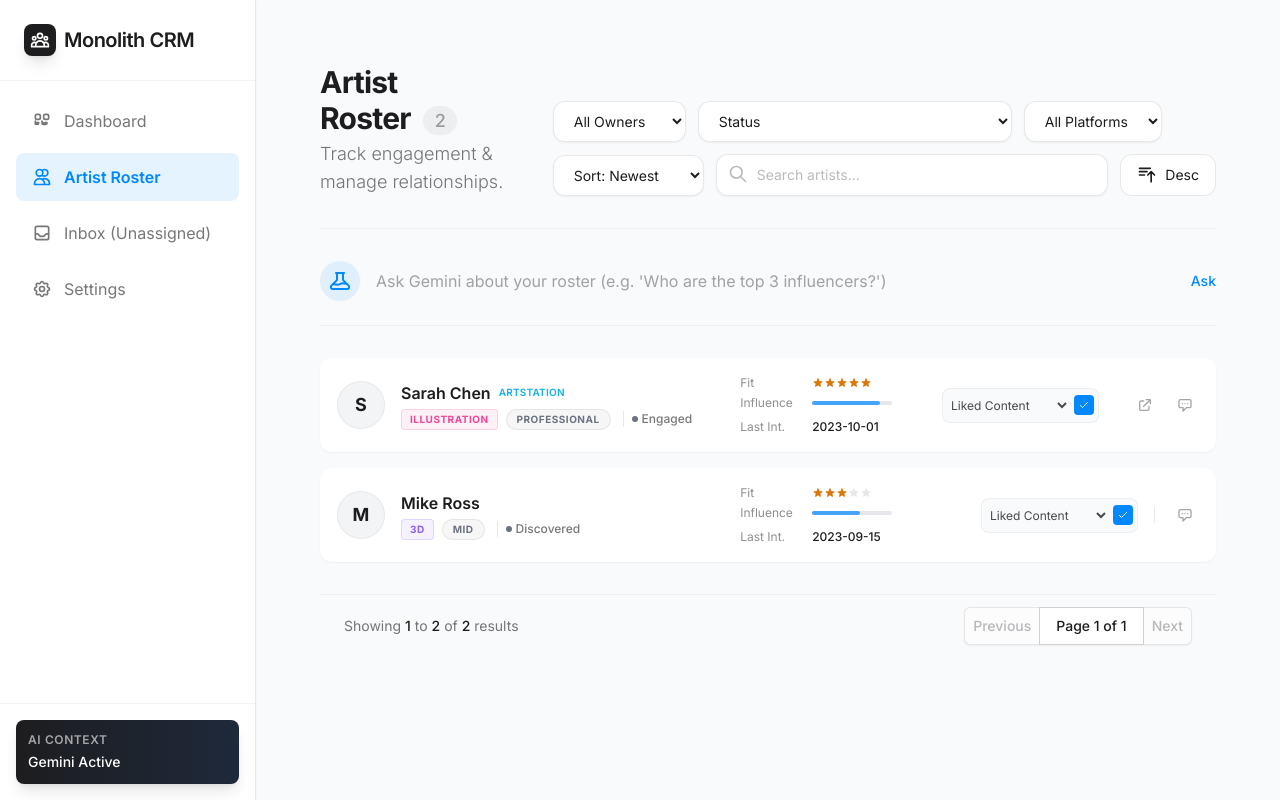
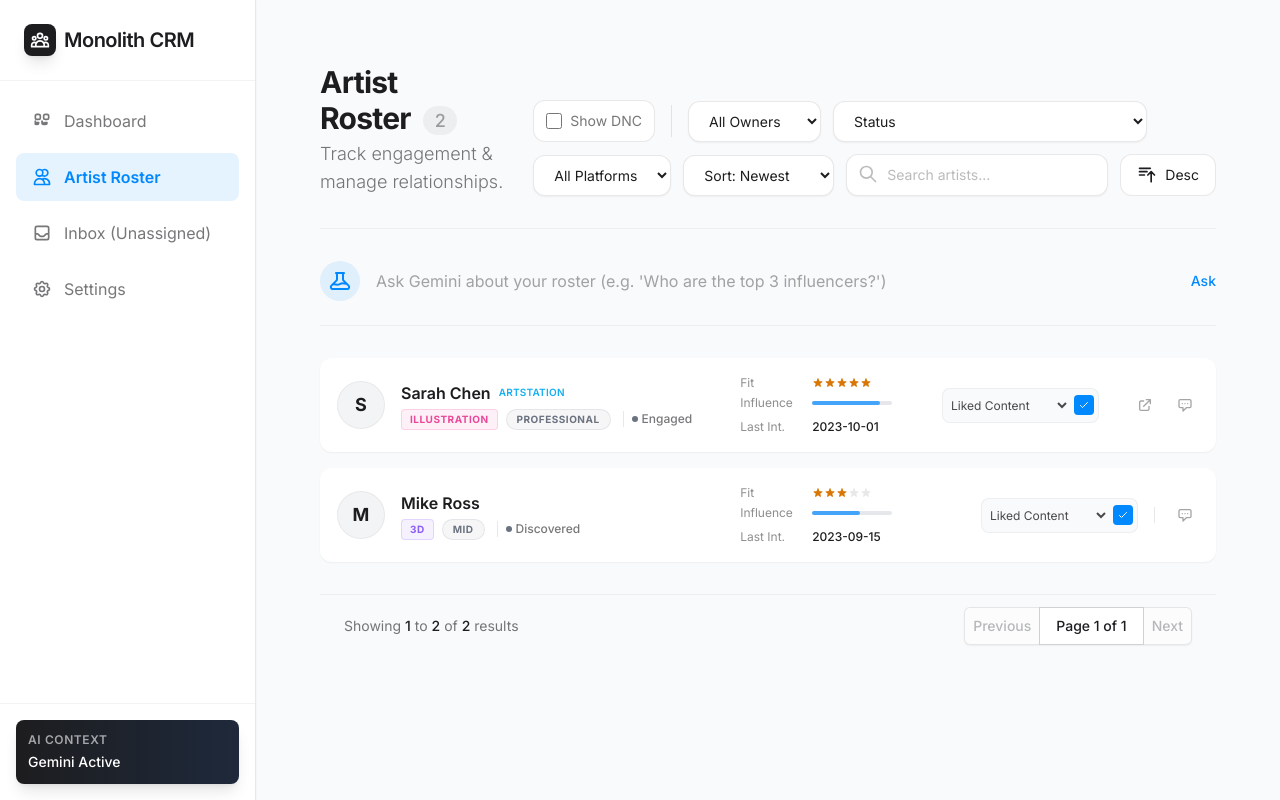
Before and after one commit to nuljui/artist_rm, a React (Vite) app: page / in a window 1280 px wide. Both pictures are taken after a click on the button "Artist Roster". Built offline with nearby package versions, Linux system fonts and the light colour scheme.

Commit message:
Feat: Add 'Do Not Contact' filtering and styling

```diff
--- a/components/ArtistCard.tsx
+++ b/components/ArtistCard.tsx
@@ -84,11 +84,15 @@ export const ArtistCard: React.FC<ArtistCardProps> = ({
     };
 
     const artTypeColor = getArtTypeColor(artist.artType);
+    const isDNC = artist.doNotContact;
 
     return (
         <div
             onClick={() => onClick(artist)}
-            className="group relative flex flex-col md:flex-row md:items-center gap-4 p-4 rounded-xl hover:bg-stone-50 transition-all duration-200 cursor-pointer border border-transparent hover:border-ink/5 bg-white shadow-sm hover:shadow-md"
+            className={`group relative flex flex-col md:flex-row md:items-center gap-4 p-4 rounded-xl transition-all duration-200 cursor-pointer border shadow-sm hover:shadow-md ${isDNC
+                    ? 'bg-red-50 border-red-200 hover:border-red-300'
+                    : 'bg-white border-transparent hover:border-ink/5 hover:bg-stone-50'
+                }`}
         >
             {/* Avatar */}
             <div className="flex-shrink-0">
--- a/components/CustomerList.tsx
+++ b/components/CustomerList.tsx
@@ -22,6 +22,7 @@ export const ArtistList: React.FC<ArtistListProps> = ({ data, config, viewMode,
   const [fitFilter, setFitFilter] = useState('All');
   const [platformFilter, setPlatformFilter] = useState('All');
   const [primaryPlatformFilter, setPrimaryPlatformFilter] = useState('All'); // NEW
+  const [showDNC, setShowDNC] = useState(false); // NEW: Do Not Contact Filter
   const [editingArtist, setEditingArtist] = useState<Artist | null>(null);
 
   // Message Draft & AI Search States
@@ -86,7 +87,10 @@ export const ArtistList: React.FC<ArtistListProps> = ({ data, config, viewMode,
     const matchesPlatform = platformFilter === 'All' || (c.profiles || []).some(p => p.platform === platformFilter);
     const matchesPrimaryPlatform = primaryPlatformFilter === 'All' || getPrimaryPlatform(c) === primaryPlatformFilter; // NEW
 
-    return matchesText && matchesOwner && matchesStatus && matchesFit && matchesPlatform && matchesPrimaryPlatform;
+    // DNC Logic: Hide if DNC is true, UNLESS showDNC is true.
+    const matchesDNC = showDNC || !c.doNotContact;
+
+    return matchesText && matchesOwner && matchesStatus && matchesFit && matchesPlatform && matchesPrimaryPlatform && matchesDNC;
   });
 
   const owners = Array.from(new Set(data.map(c => c.owner))).sort();
@@ -237,6 +241,20 @@ export const ArtistList: React.FC<ArtistListProps> = ({ data, config, viewMode,
         </div>
 
         <div className="flex flex-wrap gap-3 w-full xl:w-auto items-center">
+
+          {/* DNC Toggle */}
+          <label className="flex items-center gap-2 px-3 py-2.5 border border-ink/10 rounded-xl text-sm bg-canvas text-ink cursor-pointer hover:bg-ink/5 transition-colors select-none">
+            <input
+              type="checkbox"
+              checked={showDNC}
+              onChange={e => setShowDNC(e.target.checked)}
+              className="w-4 h-4 text-red-500 rounded focus:ring-red-500 border-gray-300"
+            />
+            <span className={showDNC ? 'text-red-600 font-medium' : 'text-ink/60'}>Show DNC</span>
+          </label>
+
+          <div className="h-8 w-px bg-ink/10 mx-1 hidden md:block"></div>
+
           {/* Simple Filters */}
           <select className="px-4 py-2.5 border border-ink/10 rounded-xl text-sm bg-canvas text-ink focus:ring-2 focus:ring-accent focus:outline-none shadow-sm flex-1 md:flex-none" value={ownerFilter} onChange={e => setOwnerFilter(e.target.value)}>
             <option value="All">All Owners</option>
--- a/types.ts
+++ b/types.ts
@@ -94,3 +94,5 @@ export interface DashboardStats {
   personas: Record<string, number>;
   owners: Record<string, number>;
 }
+
+export type ViewState = 'dashboard' | 'assigned' | 'unassigned' | 'settings';
```
